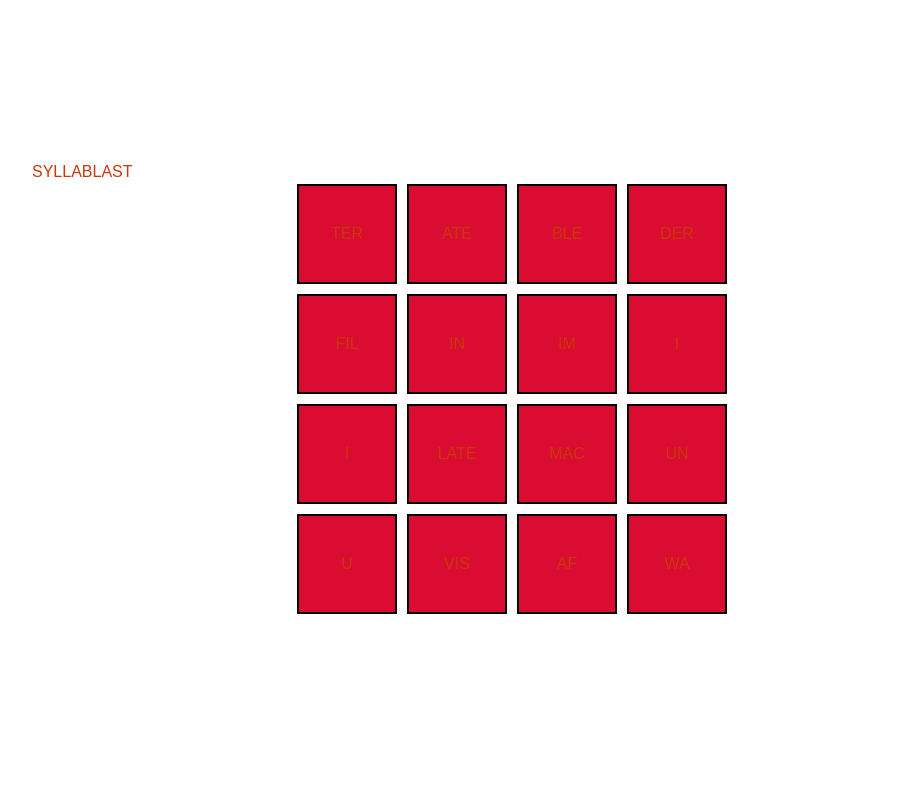
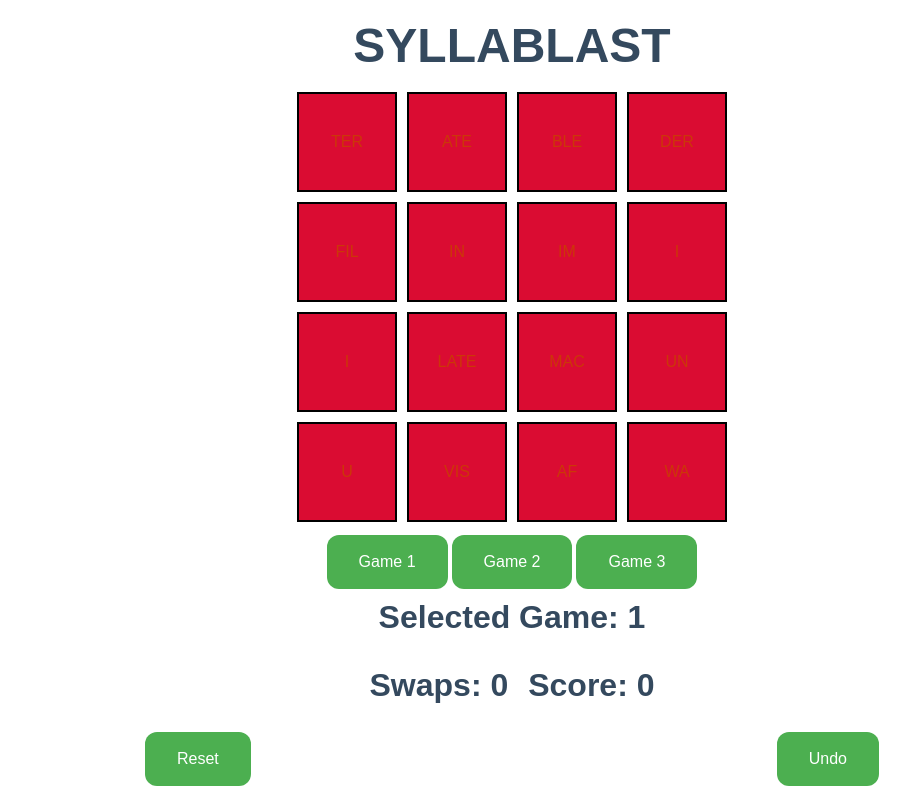
Before and after one commit to amrutsavadatti/Syllablast, a Next.js app: page / in a window 1280 px wide. Shown: the top 800 px of the page, without its empty margins (128-1038 px from the left). Built offline with nearby package versions, Linux system fonts and the light colour scheme.

Commit message:
Code done, testing to be done

```diff
--- a/src/app/globals.css
+++ b/src/app/globals.css
@@ -26,23 +26,45 @@ body {
   }
 }
 
-.sandbox {
-  display: flex;
-  justify-content: center;
-  align-content: center;
-  height: 100vh;
+h1 {
+  font-size: 3rem;
+  font-weight: bold;
+  color: #34495e;
 }
 
-.puzzle {
-  border-width: 2px;
+.center {
+  display: flex;
+  align-content: center;
+  justify-content: center;
+}
+
+.apart {
+  display: flex;
+  align-content: center;
+  justify-content: space-evenly;
+}
+
+.center_apart {
+  padding: 10px;
+}
+
+.game_heading {
+  font-size: 2rem;
+  font-weight: bold;
+  color: #34495e;
+}
+
+.red {
+  color: #da0c32;
 }
 
 .background {
   display : flex;
   flex-direction: column;
   align-content: center;
-  justify-content: center;
-  padding: 10rem;
+  justify-content: space-between;
+  padding: 10px;
+  height: 100vh;
 }
 
 
@@ -53,7 +75,7 @@ body {
   gap: 10px;
   justify-content: center;
   align-items: center;
-  height: 100vh;
+
 }
 .grid-button {
   width: 100px;
@@ -74,3 +96,33 @@ body {
 .grid-button.correct {
   background-color: #196f3d;
 }
+
+.stylish-btn {
+  background-color: #4CAF50; /* Green */
+  border: none;
+  color: white;
+  padding: 15px 32px;
+  text-align: center;
+  text-decoration: none;
+  display: inline-block;
+  font-size: 16px;
+  margin: 4px 2px;
+  cursor: pointer;
+  border-radius: 12px;
+  transition: background-color 0.3s ease, transform 0.3s ease, box-shadow 0.3s ease;
+  font-family: 'Arial', sans-serif;
+}
+
+/* Hover effect */
+.stylish-btn:hover {
+  background-color: #196f3d; /* Darker Green */
+  transform: translateY(-3px); /* Slight lift */
+  box-shadow: 0px 5px 15px rgba(0, 0, 0, 0.2);
+}
+
+/* Active state */
+.stylish-btn:active {
+  background-color: #0b5345; /* Even darker green */
+  transform: translateY(0); /* Reset lift */
+  box-shadow: none;
+}
--- a/src/app/page.tsx
+++ b/src/app/page.tsx
@@ -17,6 +17,10 @@ export default function Home() {
   function changeConfig(n:number) {
     currentConfig = n;
     setModel(new Model(allConfigs, n));
+  }
+
+  function getSelectedGame(model: Model) {
+    return model.game?.config;
   }
 
   function handleSwap(model: Model) {
@@ -56,29 +60,17 @@ export default function Home() {
     return newClassName;
   };
 
-  function setCongratulatoryMSg(model: Model) {
-    if(model.isComplete) {
-      return "Congrats";
-    }
-    else {
-      return '';
-    }
-  }
-
+  function getGridContent(model:Model) {
+    if (model.isComplete) {
+      return <h1 className=" center red">Congrats you won !!!</h1>
+    } else {
       return (
-  <div className = "background">
-    <div>
-      <h1>SYLLABLAST</h1>
-    </div>
-
           <div className="grid-container">
             {model.game?.syllable.map((row, rowIndex) =>
               row.map((cell, colIndex) => (
                 <button
                   key={`${rowIndex}-${colIndex}`}
-          className={`grid-button ${
-            getClassName(cell)
-          }`}
+                  className={`grid-button ${getClassName(cell)}`}
                   onClick={() => handleClick(rowIndex, colIndex, model)}
                 >
                   {cell.name.toUpperCase()}
@@ -86,22 +78,36 @@ export default function Home() {
               ))
             )}
           </div>
-  <div className="buttons">
-    <button data-testid="reset" className="button resetBtn"  onClick={(e) => changeConfig(1)}> Game 1 </button>
-    <button data-testid="reset" className="button resetBtn"  onClick={(e) => changeConfig(2)}> Game 2 </button>
-    <button data-testid="reset" className="button resetBtn"  onClick={(e) => changeConfig(3)}> Game 3 </button>
+        );
+    }
+
+  }
+
+ return (
+  <div className = "background">
+    <div>
+      <h1 className="center">SYLLABLAST</h1>
+    </div>
+    {getGridContent(model)}
+    <div className="game_button_class">
+      <div className="center">
+        <button data-testid="game_1" className="stylish-btn"  onClick={(e) => changeConfig(1)}> Game 1 </button>
+        <button data-testid="game_2" className="stylish-btn"  onClick={(e) => changeConfig(2)}> Game 2 </button>
+        <button data-testid="game_3" className="stylish-btn"  onClick={(e) => changeConfig(3)}> Game 3 </button>
+      </div>
+      <label data-testid="nummoves" className="center game_heading">{"Selected Game: " + getSelectedGame(model)}</label>
     </div>
 
-  <div className="labels">
-    <label data-testid="nummoves" className="nummoves">{"Swaps: " + model.swaps}</label>
-    <label data-testid="nummoves" className="nummoves">{"Score: " + model.score}</label>
-    <label data-testid="nummoves" className="nummoves">{setCongratulatoryMSg(model)}</label>
+
+    <div className="labels center ">
+      <label data-testid="nummoves" className="nummoves center center_apart game_heading">{"Swaps: " + model.swaps}</label>
+      <label data-testid="nummoves" className="nummoves center center_apart game_heading">{"Score: " + model.score}</label>
     </div>
 
-  <div className="buttons">
-    <button data-testid="reset" className="button resetBtn"  onClick={(e) => changeConfig(currentConfig)}>Reset</button>
+    <div className="buttons apart">
+      <button data-testid="reset" className="stylish-btn resetBtn"  onClick={(e) => changeConfig(currentConfig)}>Reset</button>
       <br />
-    <button data-testid="swap" className="button undoBtn"    onClick={(e) => handleUndo(model)} >Undo</button>
+      <button data-testid="swap" className="stylish-btn undoBtn"    onClick={(e) => handleUndo(model)} >Undo</button>
 
     </div>
 </div>
--- a/src/model.ts
+++ b/src/model.ts
@@ -1,5 +1,3 @@
-// import { configs } from "./puzzle";
-
 export class Model {
     game: Game | undefined;
     gameHistory: Array<Swap> = [];
@@ -106,15 +104,11 @@ export class Model {
 
 export class Game {
     config: number;
-    readonly numRows: number;
-    readonly numColumns: number;
     syllable: Syllable[][];
     selectedSyllables: Array<Syllable> = [];
     winCondition: string[][] | undefined;
 
     constructor(configDetails: any) {
-        this.numRows = configDetails.rows;
-        this.numColumns = configDetails.cols;
         this.config = configDetails.id;
         this.syllable = [];
 
@@ -122,7 +116,6 @@ export class Game {
             const word = configDetails?.initial[i];
             let subArr = [];
             for (let j = 0; j < word.length; j++) {
-                // this.syllable.push(new Syllable(word[j], new Position(i, j)));
                 subArr.push(new Syllable(word[j], new Position(i, j)));
             }
             this.syllable.push(subArr);
```
Also changed, not shown: src/Components/Dropdown.tsx (deleted, +0 -24 lines), src/Components/grid.tsx (deleted, +0 -52 lines), src/Styles/Grid.module.css (deleted, +0 -10 lines), 2 other files (tests, documents, lock files or other folders). Lines whose indentation alone changed are shown as unchanged.
